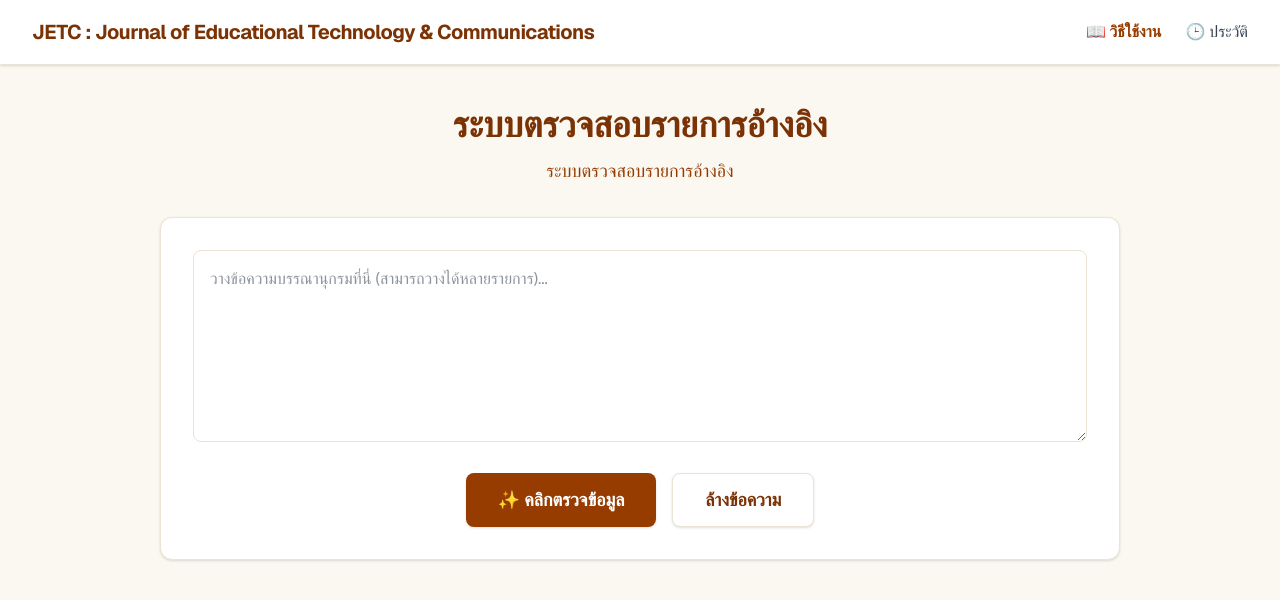
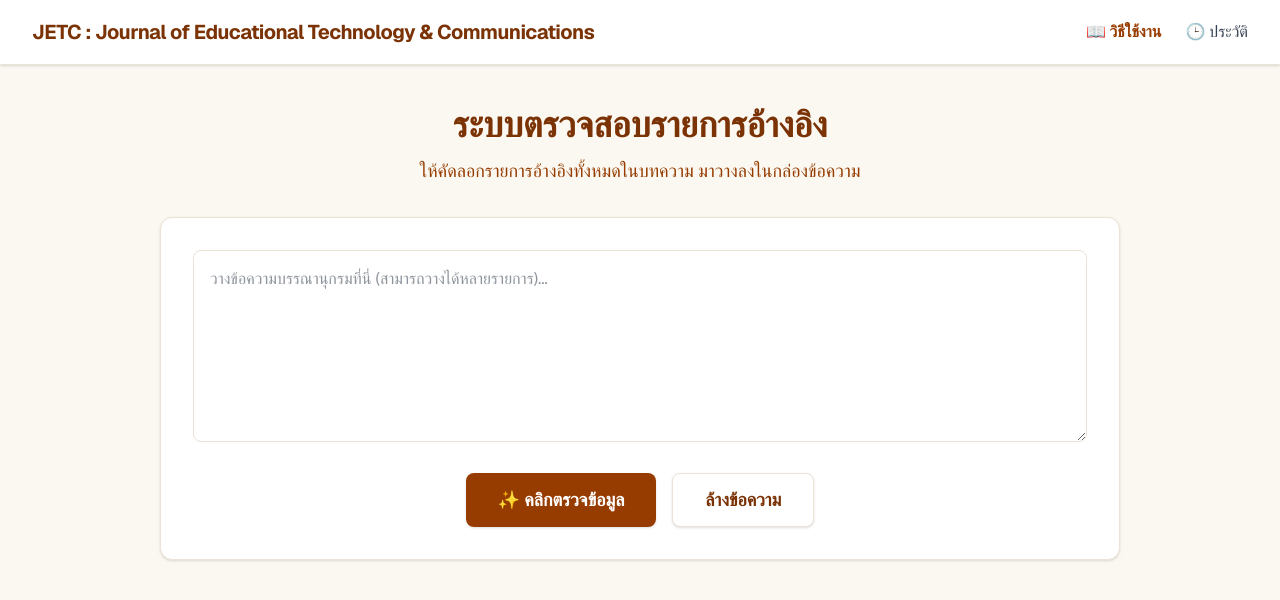
Before and after one commit to 63010518013-dev/apa-formatter-jetc, a Next.js app: page / in a window 1280 px wide. Shown: the top 600 px of the page. Built offline with nearby package versions, Linux system fonts and the light colour scheme.

Commit message:
Update subtitle text

```diff
--- a/app/page.tsx
+++ b/app/page.tsx
@@ -241,7 +241,7 @@ export default function HomePage() {
             ระบบตรวจสอบรายการอ้างอิง
           </h1>
           <p className="text-amber-800 text-lg max-w-2xl mx-auto">
-            ระบบตรวจสอบรายการอ้างอิง
+            ให้คัดลอกรายการอ้างอิงทั้งหมดในบทความ มาวางลงในกล่องข้อความ
           </p>
         </div>
 
```
